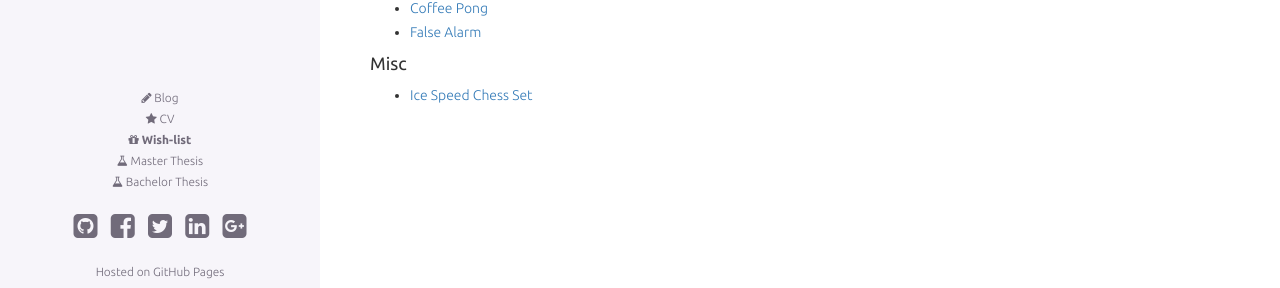
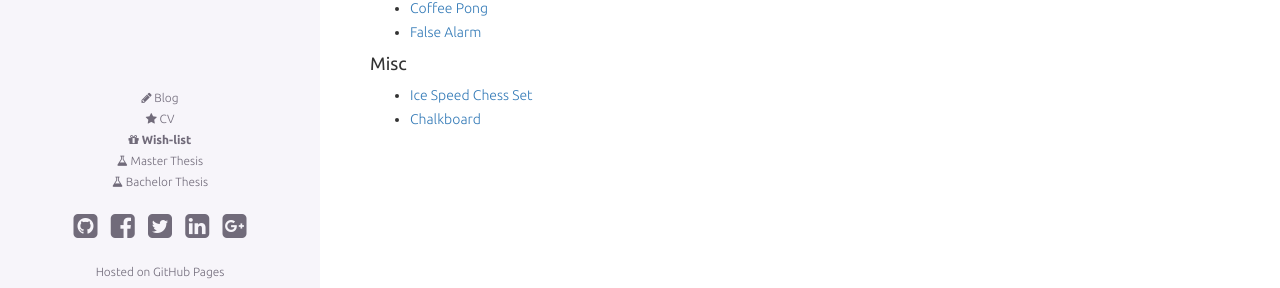
Before and after one commit to omegahm/omegahm.github.io, a Jekyll site: the page built from wishlist.html, in a window 1280 px wide and 1300 px high. Shown: the part 1009-1297 px from the top of the window. Built offline with Jekyll 4.4.1, drawn with Linux system fonts in a browser that asks for light colours; nearby versions of some CDN libraries; Markdown is read by kramdown in place of the engine named in the settings.

Commit message:
Updated wishlist

```diff
--- a/wishlist.html
+++ b/wishlist.html
@@ -83,6 +83,8 @@ categories:
   wishes:
   - title: Ice Speed Chess Set
     url: http://www.thinkgeek.com/product/e730/
+  - title: Chalkboard
+    url: http://www.amazon.co.uk/dp/B003HC13KE
 ---
 
 <div class="page-header">
```
Also changed, not shown: Gemfile.lock.
